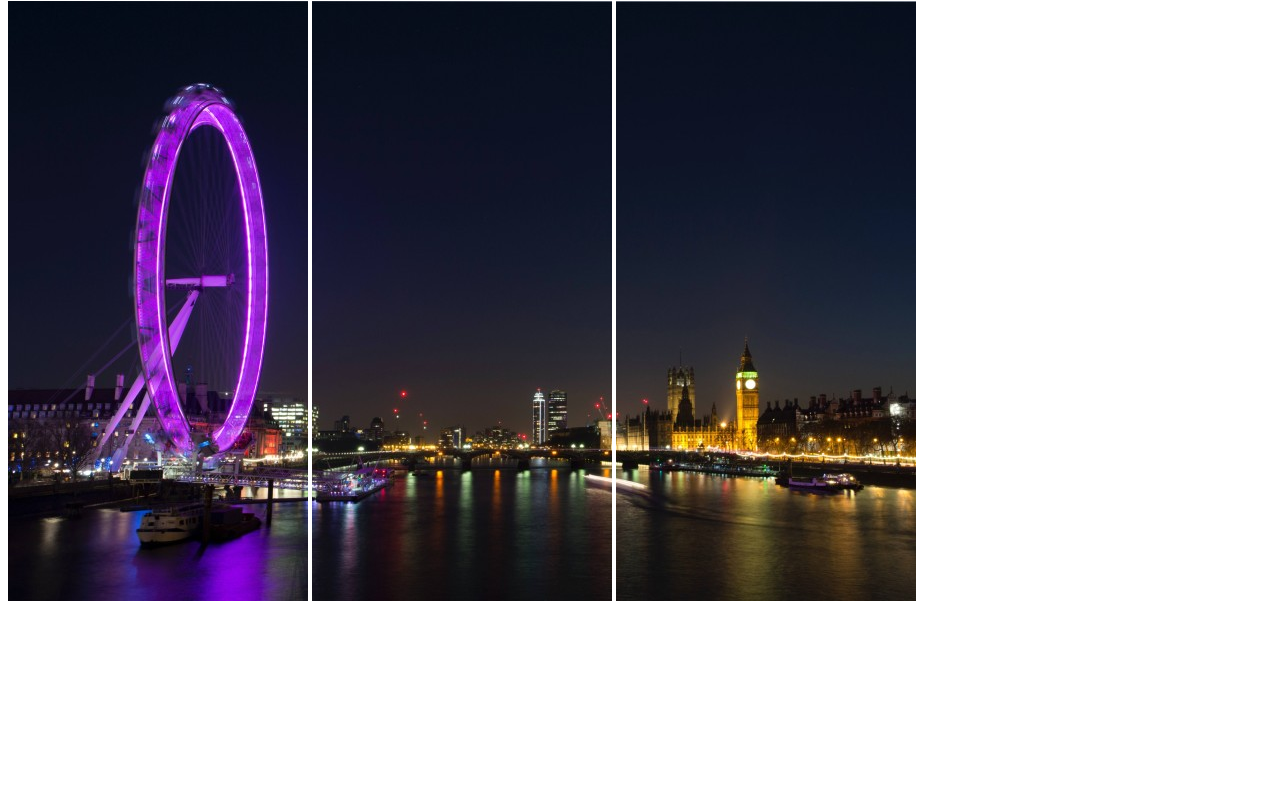
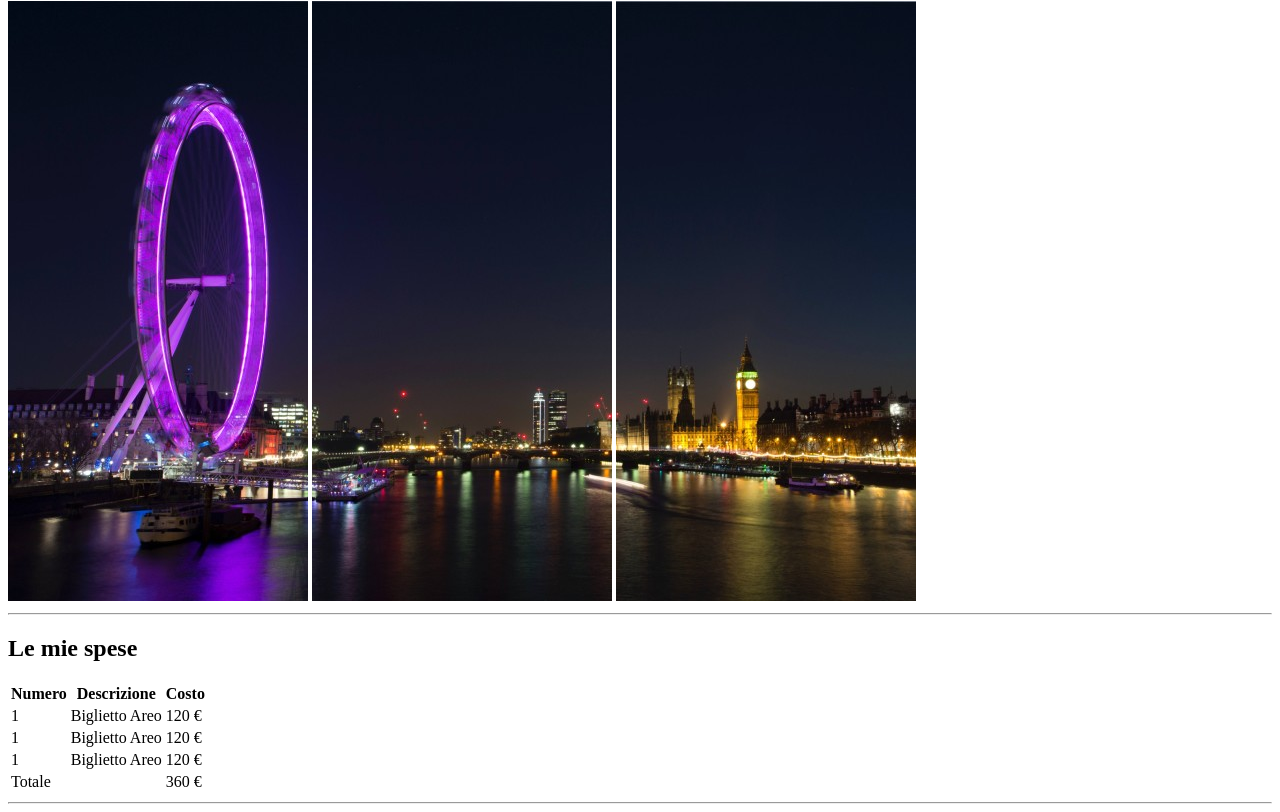
Before and after one commit to AlessandroBilli/html-london-trip, a plain HTML site: page index.html in a window 1280 px wide. Shown: the part 79-891 px from the top of the page. Before the commit the page ends 800 px from the top, so only its background shows below. Drawn offline with Linux system fonts and the light colour scheme.

Commit message:
feat: first section Le mie spese

```diff
--- a/index.html
+++ b/index.html
@@ -4,7 +4,7 @@
 <head>
     <meta charset="UTF-8">
     <meta name="viewport" content="width=device-width, initial-scale=1.0">
-    <title>Document</title>
+    <title>London trip</title>
 </head>
 
 <body>
@@ -14,6 +14,46 @@
         <img src="img/pexels-bill-emrich-230794-1.jpg" alt="seconda foto ruota">
         <img src="img/pexels-bill-emrich-230794-2.jpg" alt="terza foto ruota">
     </header>
+    <hr>
+    <section> <!--Sezione spese-->
+        <h2>Le mie spese</h2>
+        <table>
+            <thead>
+                <tr>
+                    <th>Numero</th>
+                    <th>Descrizione</th>
+                    <th>Costo</th>
+                </tr>
+            </thead>
+            <tbody>
+                <tr>
+                    <td>1</td>
+                    <td>Biglietto Areo</td>
+                    <td>120 &#8364;</td>
+                </tr>
+                <tr>
+                    <td>1</td>
+                    <td>Biglietto Areo</td>
+                    <td>120 &#8364;</td>
+                </tr>
+                <tr>
+                    <td>1</td>
+                    <td>Biglietto Areo</td>
+                    <td>120 &#8364;</td>
+                </tr>
+
+            </tbody>
+            <tfoot>
+                <tr>
+                    <td>Totale</td>
+                    <td></td>
+                    <td>360 &#8364;</td>
+                </tr>
+            </tfoot>
+
+        </table>
+        <hr>
+    </section>
 </body>
 
 </html>
```
